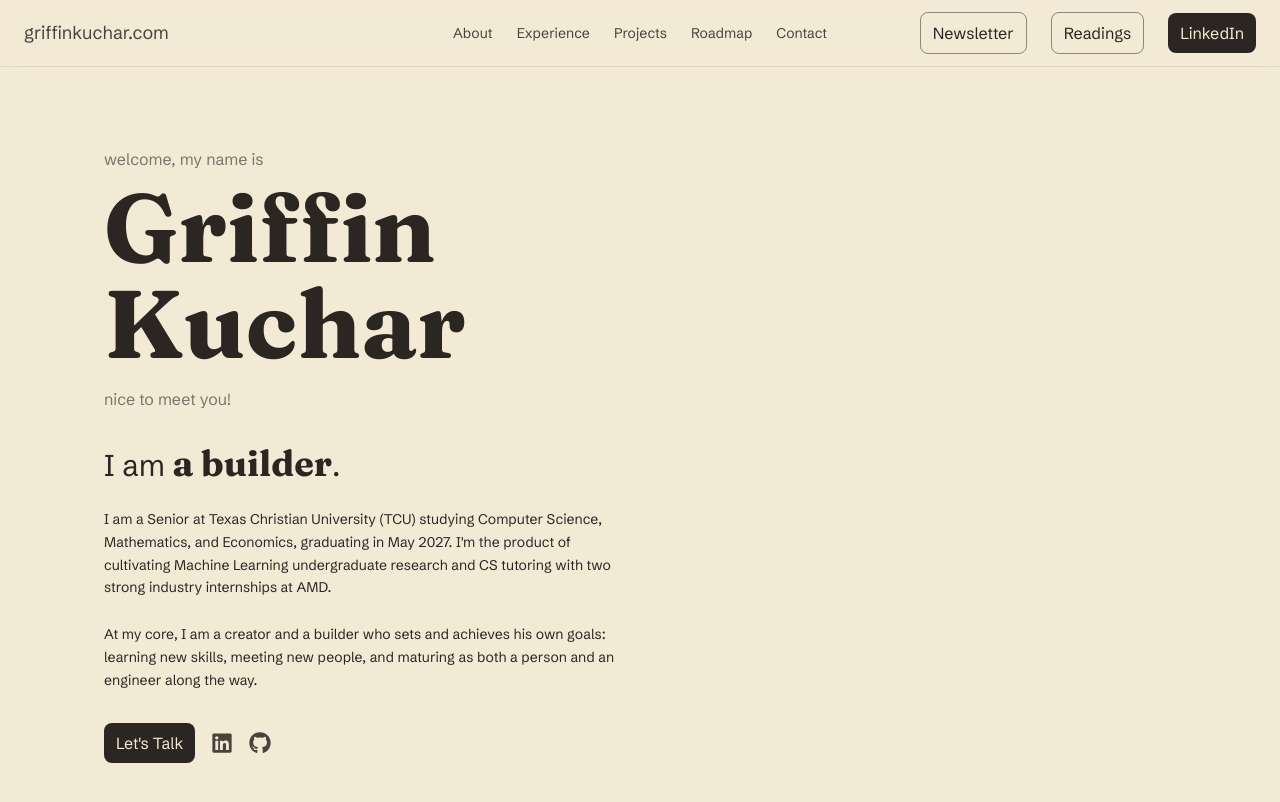
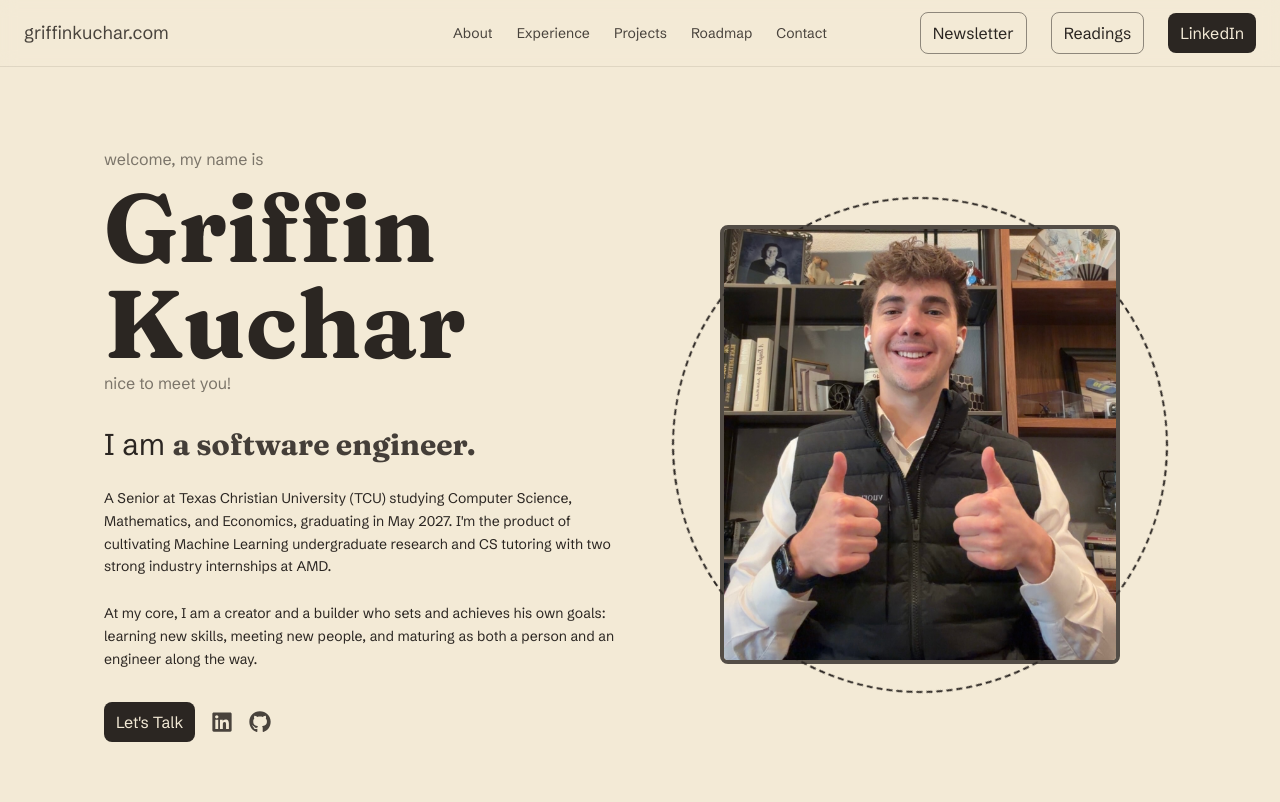
Before and after one commit to gkuchar/portfolio-website, a Next.js app: page / in a window 1280 px wide. Shown: the top 802 px of the page. Built offline with nearby package versions, Linux system fonts and the light colour scheme.

Commit message:
finished Hero section of portfolio endpoint

```diff
--- a/package.json
+++ b/package.json
@@ -11,6 +11,7 @@
   "dependencies": {
     "@icons-pack/react-simple-icons": "^13.13.0",
     "lucide-react": "^1.17.0",
+    "motion": "^12.40.0",
     "next": "16.2.6",
     "react": "19.2.4",
     "react-dom": "19.2.4",
--- a/src/app/globals.css
+++ b/src/app/globals.css
@@ -31,3 +31,12 @@ body {
 .btn-tertiary {
   @apply opacity-85 transition hover:-translate-y-0.25 hover:opacity-100;
 }
+
+@keyframes spin-slow {
+  from { transform: rotate(0deg); }
+  to { transform: rotate(360deg); }
+}
+
+.animate-spin-slow {
+  animation: spin-slow 35s linear infinite;
+}
--- a/src/components/Hero.tsx
+++ b/src/components/Hero.tsx
@@ -1,30 +1,70 @@
+"use client";
+
 import { FaGithub, FaLinkedin } from "react-icons/fa";
+import RotatingRole from "@/components/RotatingRole";
+import Image from "next/image";
+import heroImg from "@/assets/hero.png"
+import { motion } from "motion/react";
 
 export default function Hero() {
   return (
     <section className="max-w-7xl mx-auto px-4 py-20">
       <div className="grid grid-cols-1 md:grid-cols-2 gap-12 items-center">
         <div>
-            <p className="text-base text-foreground/60">welcome, my name is</p>
-            <h1 className="font-display text-8xl font-bold leading-none mt-2">
+            <motion.p
+              initial={{ opacity: 0 }}
+              animate={{ opacity: 1 }}
+              transition={{ duration: 0.8, delay: 0.3 }}
+              className="text-base text-foreground/60"
+            >
+              welcome, my name is
+            </motion.p>
+            <motion.h1
+              initial={{ opacity: 0, y: 30 }}
+              animate={{ opacity: 1, y: 0 }}
+              transition={{ duration: 0.7, ease: "easeOut" }}
+              className="font-display text-8xl font-bold leading-none mt-2"
+            >
               Griffin
               <br />
               Kuchar
-            </h1>
-            <p className="text-base text-foreground/60 mt-4">nice to meet you!</p>
-            <p className="text-3xl mt-8">
-            I am <span className=" text-4xl font-display font-bold">a builder</span>.
-            </p>
-            <p className="text-sm text-foreground mt-6 leading-relaxed max-w-prose">
-            I am a Senior at Texas Christian University (TCU) studying Computer Science,
+            </motion.h1>
+            <motion.p
+              initial={{ opacity: 0 }}
+              animate={{ opacity: 1 }}
+              transition={{ duration: 0.8, delay: 0.3 }}
+              className="text-base text-foreground/60"
+            >
+              nice to meet you!
+            </motion.p>
+            <motion.p
+              initial={{ opacity: 0, y: 20 }}
+              animate={{ opacity: 1, y: 0 }}
+              transition={{ duration: 0.6}}
+              className="text-3xl mt-8"
+            >
+              I am <RotatingRole />
+            </motion.p>
+            <motion.p
+              initial={{ opacity: 0, y: 15 }}
+              animate={{ opacity: 1, y: 0 }}
+              transition={{ duration: 1.0, delay: 0.7 }}
+              className="text-sm text-foreground mt-6 leading-relaxed max-w-prose"
+            >
+              A Senior at Texas Christian University (TCU) studying Computer Science,
               Mathematics, and Economics, graduating in May 2027. I'm the product of
               cultivating Machine Learning undergraduate research and CS tutoring with two
               strong industry internships at AMD.
-            </p>
-            <p className="text-sm text-foreground mt-6 leading-relaxed max-w-prose">
+            </motion.p>
+            <motion.p
+              initial={{ opacity: 0, y: 15 }}
+              animate={{ opacity: 1, y: 0 }}
+              transition={{ duration: 1.0, delay: 0.7 }}
+              className="text-sm text-foreground mt-6 leading-relaxed max-w-prose"
+            >
               At my core, I am a creator and a builder who sets and achieves his own goals: learning new skills, meeting new people,
               and maturing as both a person and an engineer along the way.
-            </p>
+            </motion.p>
             <div className="flex items-center gap-4 mt-8">
                 <a href="mailto:griffin.kuchar@gmail.com" className="btn-primary">
                     Let's Talk
@@ -49,8 +89,23 @@ export default function Hero() {
                 </a>
             </div>
         </div>
-        <div>
-          {/* right column: photo */}
+        <div className="flex justify-center">
+        <motion.div
+          className="relative"
+          initial={{ opacity: 0, scale: 0.95 }}
+          animate={{ opacity: 1, scale: 1 }}
+          transition={{ duration: 0.5, ease: "easeOut" }}
+        >
+          <div className="absolute top-1/2 left-1/2 -translate-x-1/2 -translate-y-1/2 w-[31rem] h-[31rem] rounded-full border-2 border-dashed border-foreground animate-spin-slow" />
+          <Image
+            src={heroImg}
+            alt="Griffin Kuchar"
+            width={400}
+            height={462}
+            className="rounded-lg relative border-4 border-foreground/80"
+            priority
+          />
+        </motion.div>
       </div>
       </div>
     </section>
--- /dev/null
+++ b/src/components/RotatingRole.tsx
@@ -0,0 +1,49 @@
+"use client";
+
+import { useState, useEffect } from "react";
+
+const roles = [
+  "a builder",
+  "creative",
+  "a software engineer",
+  "goals-driven",
+  "a creator",
+  "a systems engineer",
+  "continuously learning",
+  "a ML researcher",
+  "curious",
+  "a holistic thinker",
+  "a problem solver",
+  "an author",
+  "collaborative",
+  "a CS tutor",
+  "innovative",
+  "a designer",
+  "adaptable"
+];
+
+export default function RotatingRole() {
+  const [index, setIndex] = useState(0);
+  const [visible, setVisible] = useState(true);
+
+  useEffect(() => {
+    const interval = setInterval(() => {
+        setVisible(false);
+
+        setTimeout(() => {
+        setIndex((prev) => (prev + 1) % roles.length);
+        setVisible(true);
+        }, 400);
+    }, 2500);
+
+    return () => clearInterval(interval);
+    }, []);
+
+  return <span
+  className={`inline-block font-display font-bold transition-opacity duration-300 ${
+    visible ? "opacity-100" : "opacity-0"
+  }`}
+>
+  {roles[index]}.
+</span>
+}
```
Also changed, not shown: src/assets/hero.png (added), 1 other file (tests, documents, lock files or other folders). Lines whose indentation alone changed are shown as unchanged.
